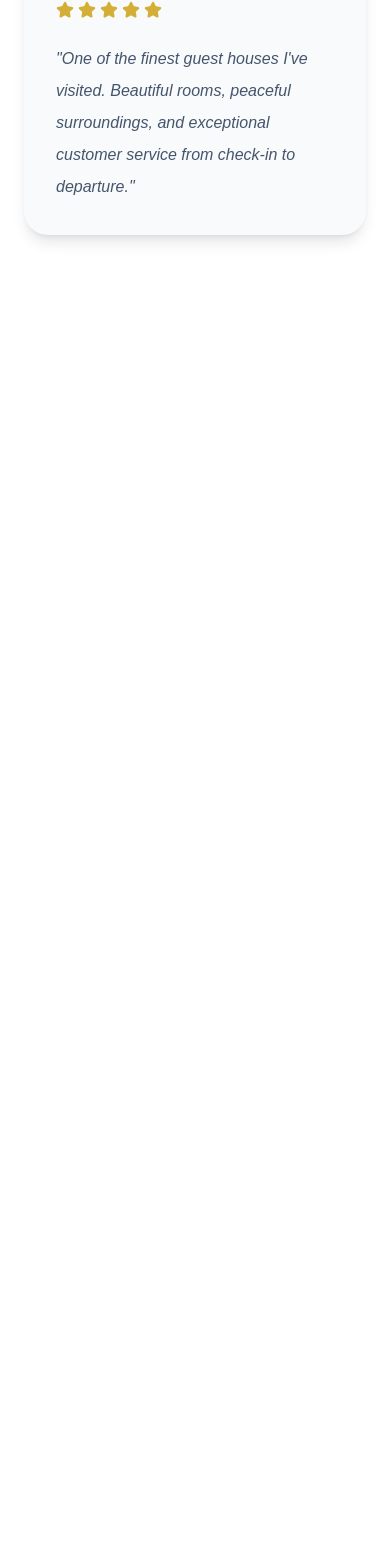
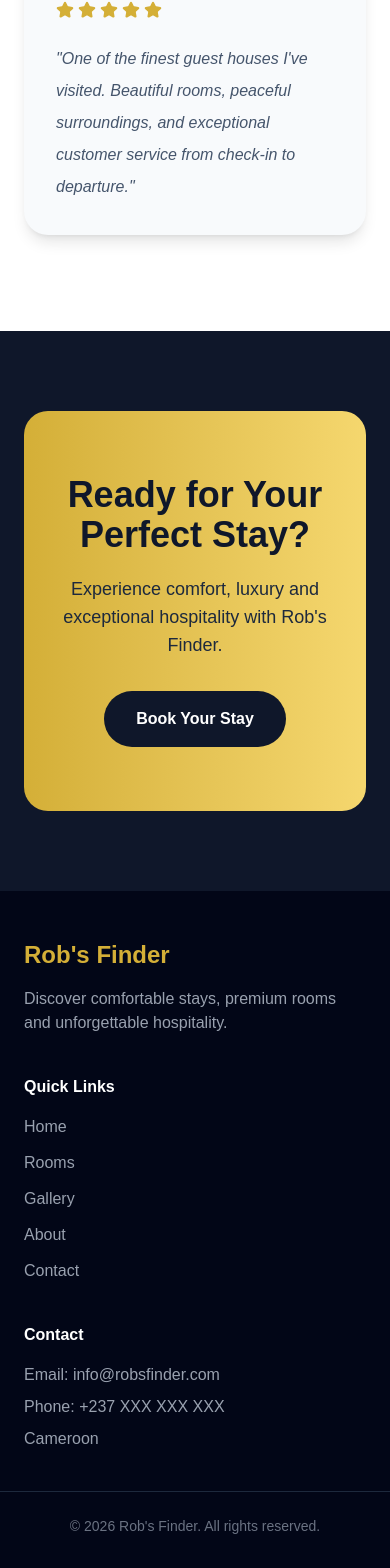
Before and after one commit to BesongFred/robs-finder, a Next.js app: page / in a window 390 px wide. Shown: the part 9491-11059 px from the top of the page. Before the commit the page ends 9822 px from the top, so only its background shows below. Built offline with nearby package versions, Linux system fonts and the light colour scheme.

Commit message:
Rob's Finder homepage restored

```diff
--- a/src/app/page.tsx
+++ b/src/app/page.tsx
@@ -4,7 +4,10 @@ import FeaturedRooms from "@/components/home/FeaturedRooms";
 import GalleryPreview from "@/components/home/GalleryPreview";
 import WhyChooseUs from "@/components/home/WhyChooseUs";
 import GuestReview from "@/components/home/GuestReview";
-
+import StatsCounter from "@/components/home/StatsCounter";
+import Reviews from "@/components/home/Reviews";
+import CTA from "@/components/home/CTA";
+import Footer from "@/components/home/Footer";
 export default function Home() {
   return (
     <>
@@ -14,6 +17,8 @@ export default function Home() {
       <GalleryPreview />
       <WhyChooseUs />
       <GuestReview />
+        <CTA />
+      <Footer />
     </>
   );
 }
--- a/src/components/home/CTA.tsx
+++ b/src/components/home/CTA.tsx
@@ -0,0 +1,41 @@
+"use client";
+
+import Link from "next/link";
+import { motion } from "framer-motion";
+
+export default function CTA() {
+  return (
+    <section className="bg-[#0F172A] py-20">
+      <div className="mx-auto max-w-7xl px-6">
+
+        <motion.div
+          initial={{ opacity: 0, y: 30 }}
+          whileInView={{ opacity: 1, y: 0 }}
+          transition={{ duration: 0.6 }}
+          viewport={{ once: true }}
+          className="rounded-3xl bg-gradient-to-r from-[#D4AF37] to-[#f5d76e] px-8 py-16 text-center"
+        >
+
+          <h2 className="text-4xl font-bold text-[#0F172A] md:text-5xl">
+            Ready for Your Perfect Stay?
+          </h2>
+
+          <p className="mx-auto mt-5 max-w-2xl text-lg text-slate-800">
+            Experience comfort, luxury and exceptional hospitality
+            with Rob's Finder.
+          </p>
+
+
+          <Link
+            href="/booking"
+            className="mt-8 inline-block rounded-full bg-[#0F172A] px-8 py-4 font-semibold text-white transition hover:scale-105"
+          >
+            Book Your Stay
+          </Link>
+
+        </motion.div>
+
+      </div>
+    </section>
+  );
+}
--- a/src/components/home/Footer.tsx
+++ b/src/components/home/Footer.tsx
@@ -0,0 +1,104 @@
+import Link from "next/link";
+
+const links = [
+  {
+    name: "Home",
+    href: "/",
+  },
+  {
+    name: "Rooms",
+    href: "/rooms",
+  },
+  {
+    name: "Gallery",
+    href: "/gallery",
+  },
+  {
+    name: "About",
+    href: "/about",
+  },
+  {
+    name: "Contact",
+    href: "/contact",
+  },
+];
+
+
+export default function Footer() {
+  return (
+    <footer className="bg-[#020617] py-12 text-white">
+
+      <div className="mx-auto grid max-w-7xl gap-10 px-6 md:grid-cols-3">
+
+
+        <div>
+          <h2 className="text-2xl font-bold text-[#D4AF37]">
+            Rob's Finder
+          </h2>
+
+          <p className="mt-4 text-gray-400">
+            Discover comfortable stays, premium rooms and unforgettable
+            hospitality.
+          </p>
+        </div>
+
+
+
+        <div>
+          <h3 className="font-semibold">
+            Quick Links
+          </h3>
+
+          <div className="mt-4 space-y-3">
+
+            {links.map((link)=>(
+              <Link
+                key={link.name}
+                href={link.href}
+                className="block text-gray-400 transition hover:text-[#D4AF37]"
+              >
+                {link.name}
+              </Link>
+            ))}
+
+          </div>
+        </div>
+
+
+
+
+        <div>
+
+          <h3 className="font-semibold">
+            Contact
+          </h3>
+
+          <p className="mt-4 text-gray-400">
+            Email: info@robsfinder.com
+          </p>
+
+          <p className="mt-2 text-gray-400">
+            Phone: +237 XXX XXX XXX
+          </p>
+
+          <p className="mt-2 text-gray-400">
+            Cameroon
+          </p>
+
+        </div>
+
+
+      </div>
+
+
+
+      <div className="mt-10 border-t border-slate-800 pt-6 text-center text-sm text-gray-500">
+
+        © {new Date().getFullYear()} Rob's Finder. All rights reserved.
+
+      </div>
+
+
+    </footer>
+  );
+}
--- a/src/components/home/Reviews.tsx
+++ b/src/components/home/Reviews.tsx
@@ -0,0 +1,90 @@
+"use client";
+
+import { motion } from "framer-motion";
+import { Star } from "lucide-react";
+
+const reviews = [
+  {
+    name: "John Martin",
+    role: "Business Traveler",
+    message:
+      "Amazing experience. The rooms were clean, comfortable and the service was excellent.",
+  },
+  {
+    name: "Sarah Williams",
+    role: "Holiday Guest",
+    message:
+      "A beautiful place with friendly staff. I enjoyed every moment of my stay.",
+  },
+  {
+    name: "Michael Brown",
+    role: "Family Guest",
+    message:
+      "Perfect location, great hospitality and very comfortable rooms.",
+  },
+];
+
+export default function Reviews() {
+  return (
+    <section className="bg-white py-20">
+      <div className="mx-auto max-w-7xl px-6">
+
+        <div className="mb-14 text-center">
+          <p className="text-sm uppercase tracking-[5px] text-[#D4AF37]">
+            Testimonials
+          </p>
+
+          <h2 className="mt-3 text-4xl font-bold text-slate-900">
+            What Our Guests Say
+          </h2>
+        </div>
+
+
+        <div className="grid gap-8 md:grid-cols-3">
+
+          {reviews.map((review, index) => (
+            <motion.div
+              key={review.name}
+              initial={{ opacity: 0, y: 30 }}
+              whileInView={{ opacity: 1, y: 0 }}
+              transition={{
+                duration: 0.5,
+                delay: index * 0.15,
+              }}
+              viewport={{ once: true }}
+              className="rounded-3xl bg-gray-50 p-8 shadow-lg"
+            >
+
+              <div className="flex gap-1">
+                {[1,2,3,4,5].map((star) => (
+                  <Star
+                    key={star}
+                    size={18}
+                    className="fill-[#D4AF37] text-[#D4AF37]"
+                  />
+                ))}
+              </div>
+
+
+              <p className="mt-6 leading-relaxed text-gray-600">
+                "{review.message}"
+              </p>
+
+
+              <h3 className="mt-6 font-bold text-slate-900">
+                {review.name}
+              </h3>
+
+              <p className="text-sm text-gray-500">
+                {review.role}
+              </p>
+
+            </motion.div>
+          ))}
+
+        </div>
+
+      </div>
+    </section>
+  );
+}
```
